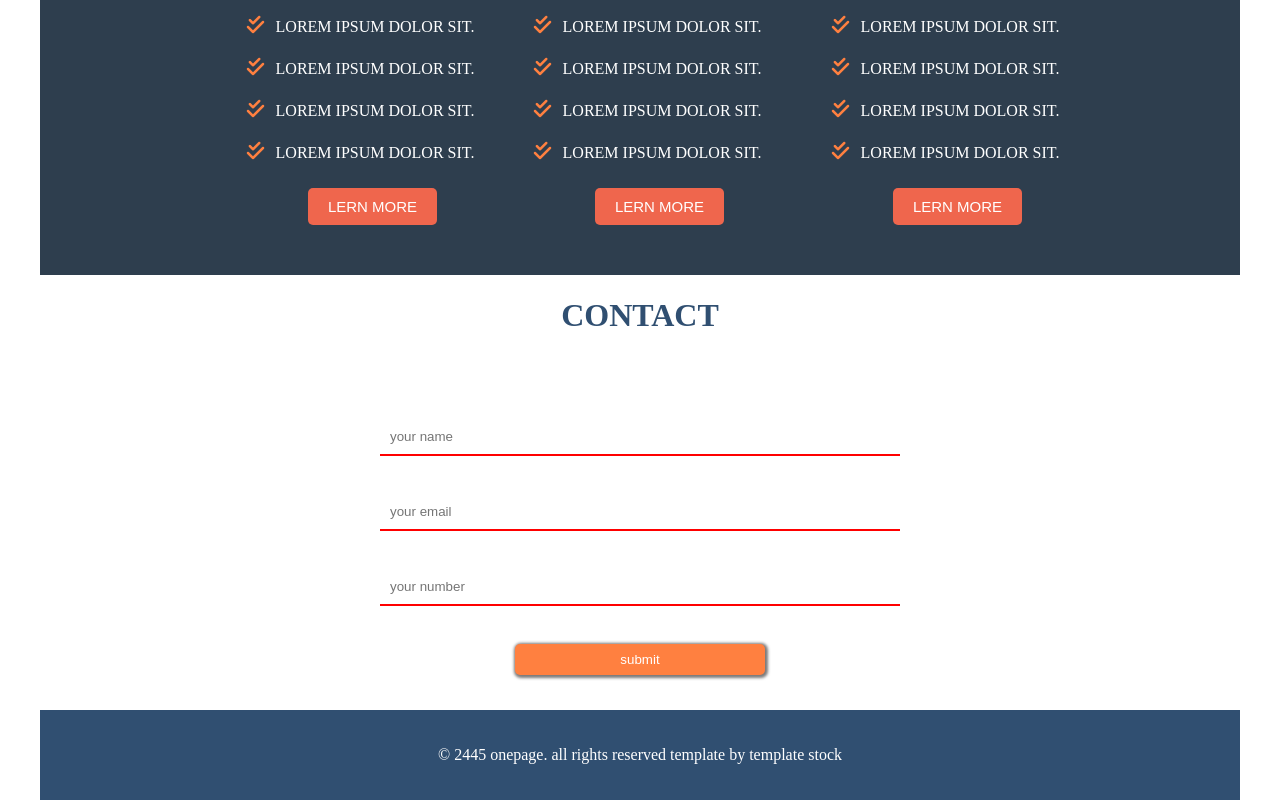
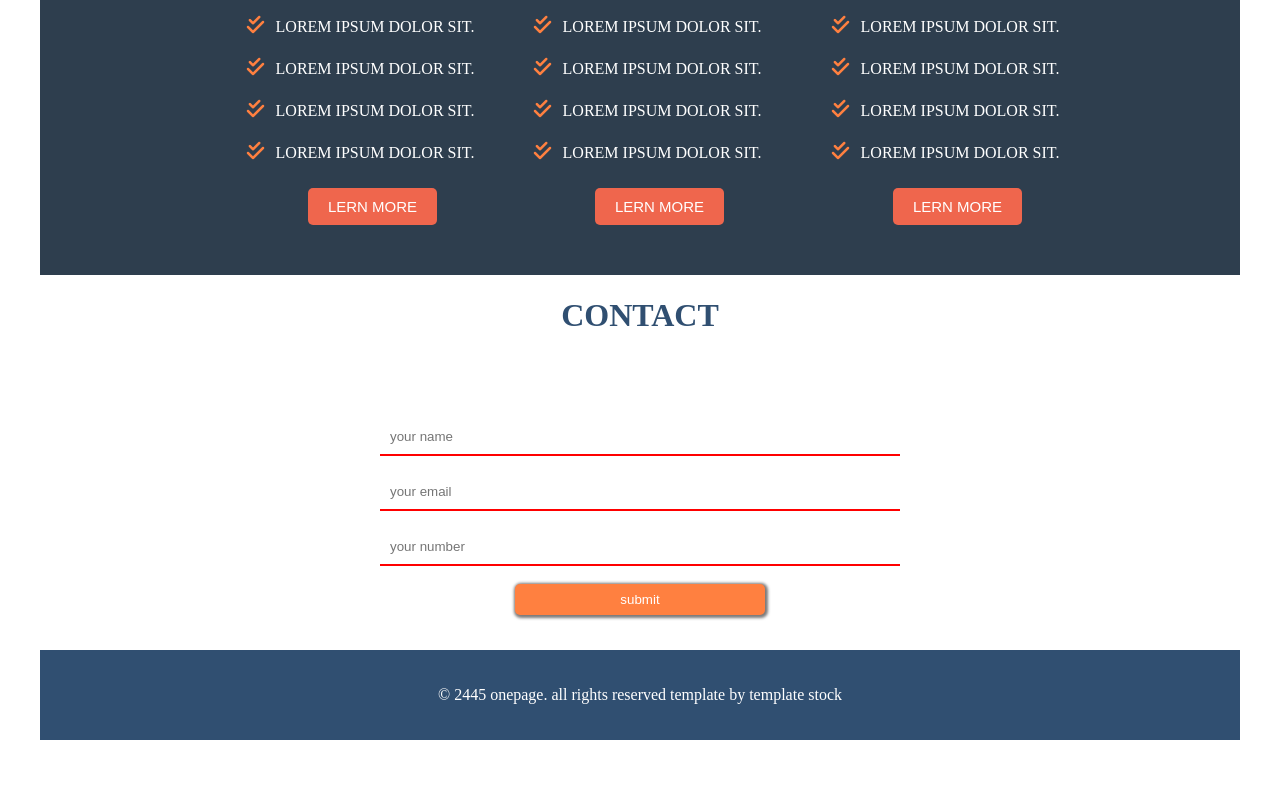
Before and after one commit to mahfujur90/assignment-13, a plain HTML site: page index.html in a window 1280 px wide. Shown: the part 978-1778 px from the top of the page. After the commit the page ends 1718 px from the top, so only its background shows below. Drawn offline with Linux system fonts and the light colour scheme.

Commit message:
Update style.css

```diff
--- a/style.css
+++ b/style.css
@@ -326,7 +326,7 @@
     border: none;
     border-bottom: 2px solid red;
     padding: 10px 10px;
-    margin-bottom: 20px;
+/*     margin-bottom: 20px; */
 }
  .form button{
     width: 250px;
```
